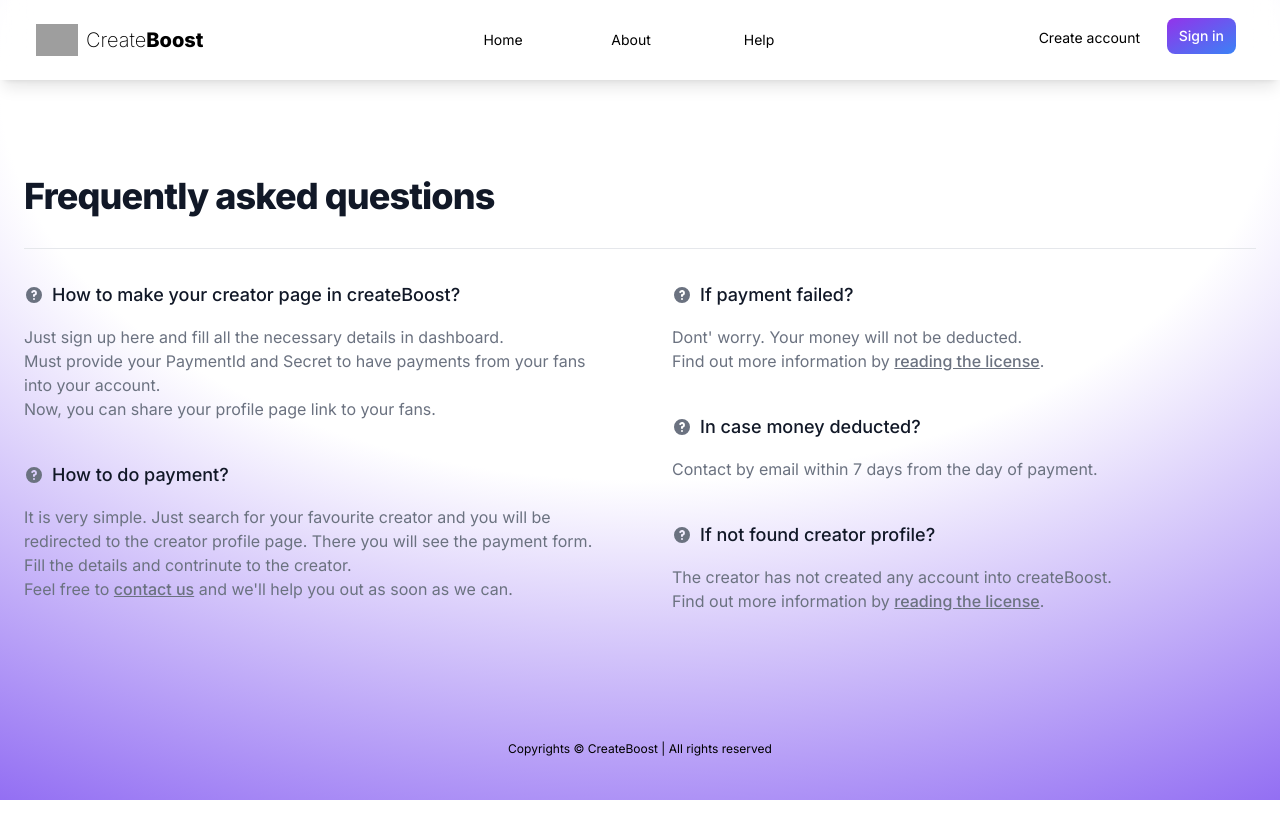
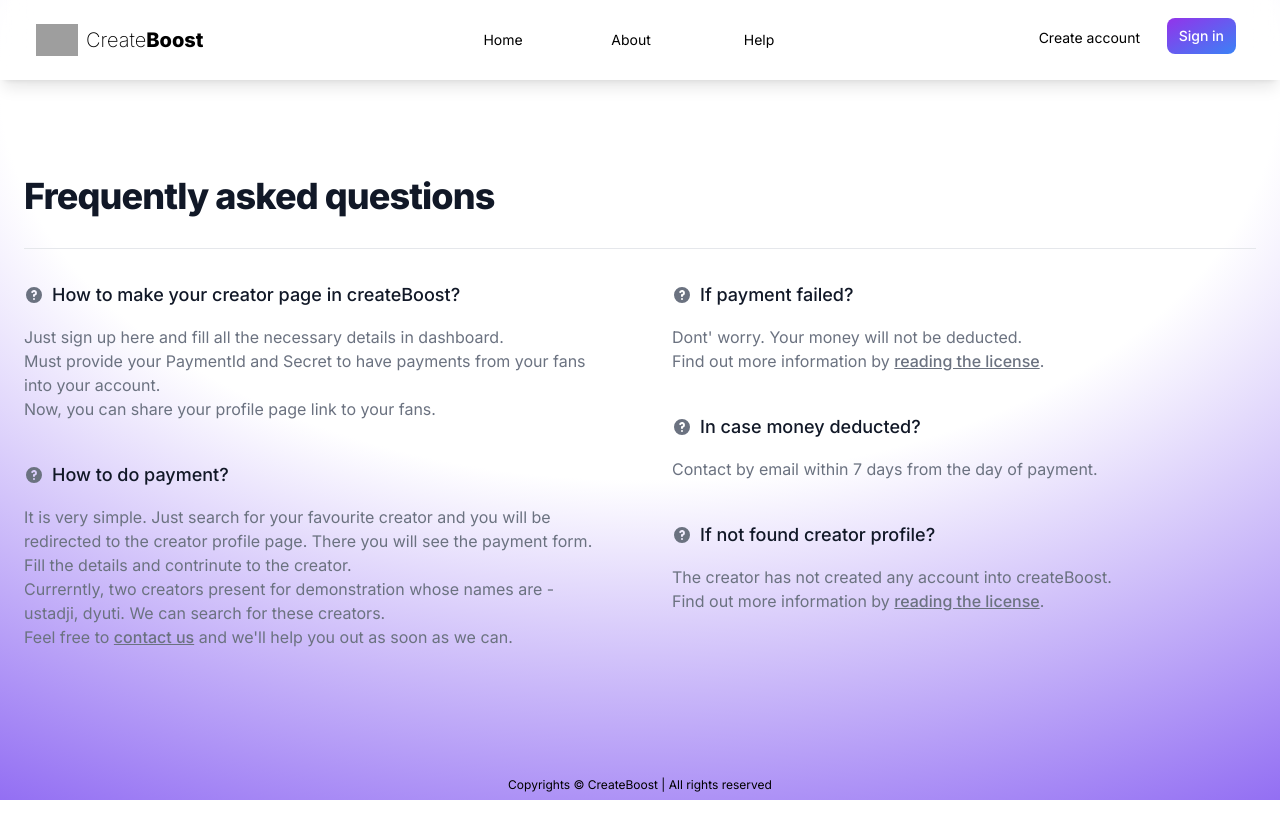
Before and after one commit to Dyuti01/CreateBoost, a Next.js app: page /help in a window 1280 px wide. Built offline with nearby package versions, Linux system fonts and the light colour scheme; no server answers; grey boxes are pictures that could not be loaded.

Commit message:
Update page.js

```diff
--- a/app/help/page.js
+++ b/app/help/page.js
@@ -47,6 +47,7 @@ const page = () => {
                       How to do payment?
                   </h3>
                   <p class="text-gray-500 dark:text-gray-400">It is very simple. Just search for your favourite creator and you will be redirected to the creator profile page. There you will see the payment form. Fill the details and contrinute to the creator.</p>
+                  <p class="text-gray-500 dark:text-gray-400">Currerntly, two creators present for demonstration whose names are - ustadji, dyuti. We can search for these creators.</p>
                   <p class="text-gray-500 dark:text-gray-400">Feel free to <a href="#" class="font-medium underline text-primary-600 dark:text-primary-500 hover:no-underline" target="_blank" rel="noreferrer">contact us</a> and we'll help you out as soon as we can.</p>
               </div>
           </div>
```
